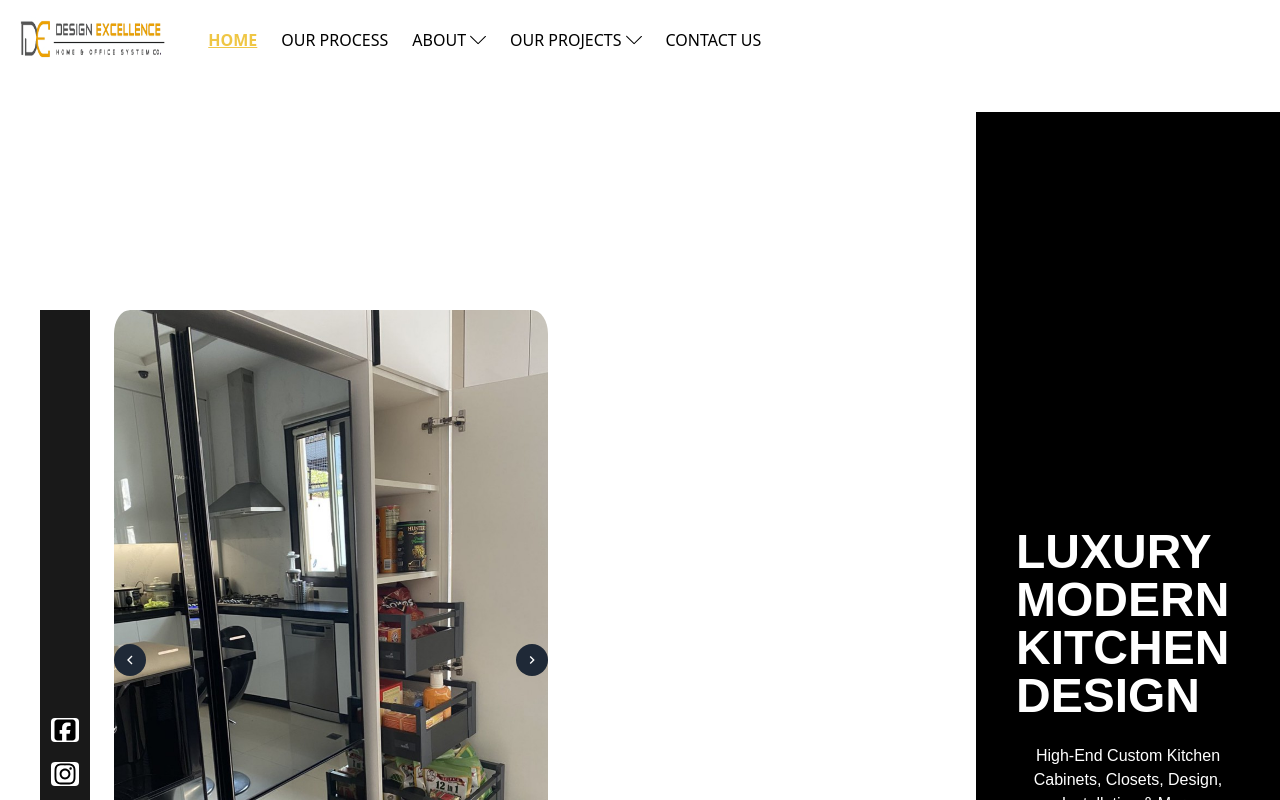
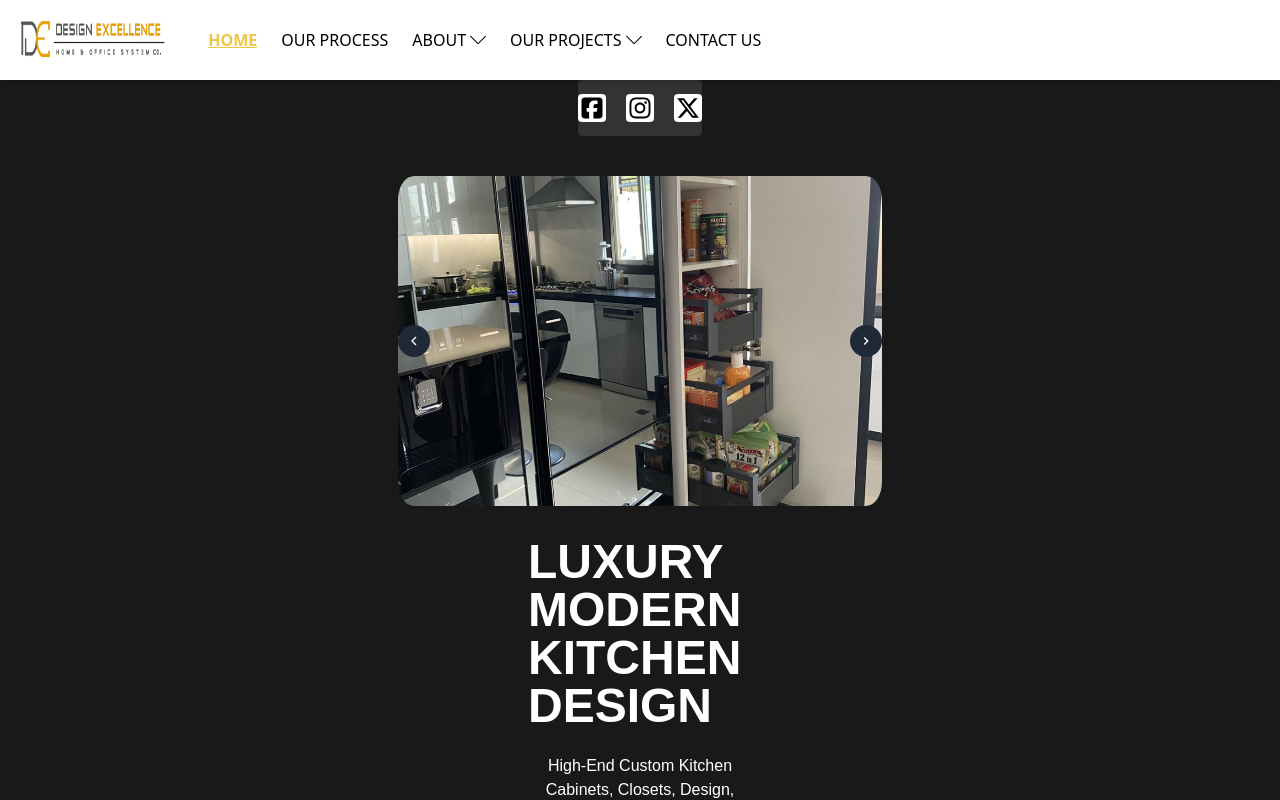
Before and after one commit to RnelF/de-ecommerce, a Next.js app: page / in a window 1280 px wide. Shown: the top 800 px of the page. Built offline with nearby package versions, Linux system fonts and the light colour scheme.

Commit message:
restarting the layout

```diff
--- a/app/components/FirstContent.tsx
+++ b/app/components/FirstContent.tsx
@@ -52,13 +52,10 @@ export default function FirstContent() {
 
   return (
     <div>
-      <div className="bg-black bg-opacity-90 w-full h-full pb-10 md:bg-white md:flex md:h-[1200px] md:relative">
+      <div className="bg-black flex flex-col justify-center items-center bg-opacity-90 w-full h-full pb-10 ">
         {/*Socials*/}
-        <div
-          className="flex justify-center items-center
-         md:bg-black md:bg-opacity-90 md:pb-52 md:w-[50px] md:h-[700px] md:my-auto md:ml-10 md:items-end "
-        >
-          <div className="flex gap-5 justify-center items-center w-full h-14 mx-8 rounded bg-charcoal md:bg-transparent md:flex-col md:items-end">
+        <div className="flex justify-center items-center">
+          <div className="flex gap-5 justify-center items-center w-full h-14 mx-8 rounded bg-charcoal ">
             <div className="w-7 h-7 bg-white rounded flex justify-center items-center hover:bg-slate-500">
               <FaSquareFacebook className="w-6 h-6" />
             </div>
@@ -72,8 +69,8 @@ export default function FirstContent() {
         </div>
         {/*Socials*/}
 
-        <div className="relative flex items-center justify-center mt-10 px-8 md:h-[700px] md:my-auto md:px-4 z-10">
-          <div className="w-[500px] h-[330px] overflow-hidden flex items-center justify-center relative rounded-3xl md:w-[450px] md:max-w-[700] md:h-700">
+        <div className="relative flex items-center justify-center mt-10 px-8 ">
+          <div className="w-[500px] h-[330px] overflow-hidden flex items-center justify-center relative rounded-3xl ">
             {/* Previous Image */}
             {prevIndex !== null && (
               <Image
@@ -116,7 +113,7 @@ export default function FirstContent() {
           </div>
         </div>
 
-        <div className="flex flex-col justify-center items-center gap-6 mt-8 px-10 md:absolute md:bg-black md:max-w-[500px] md:h-full md:overflow-hidden md:right-0 z-0">
+        <div className="flex flex-col justify-center items-center gap-6 mt-8 px-10  ">
           <div className="w-56">
             <h1 className="text-white text-5xl text-justify font-extrabold font-jost ">
               LUXURY MODERN KITCHEN DESIGN
```
